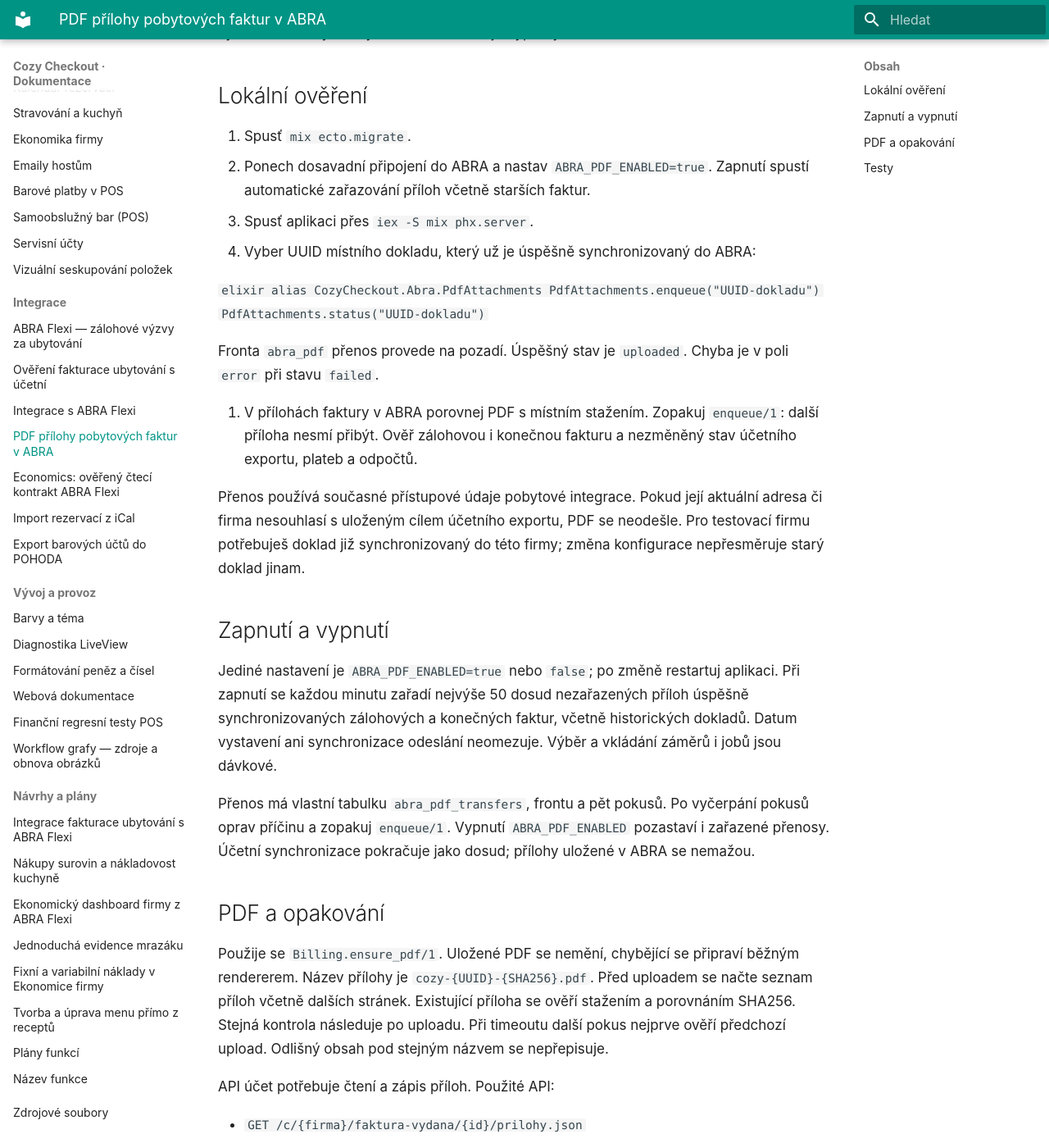
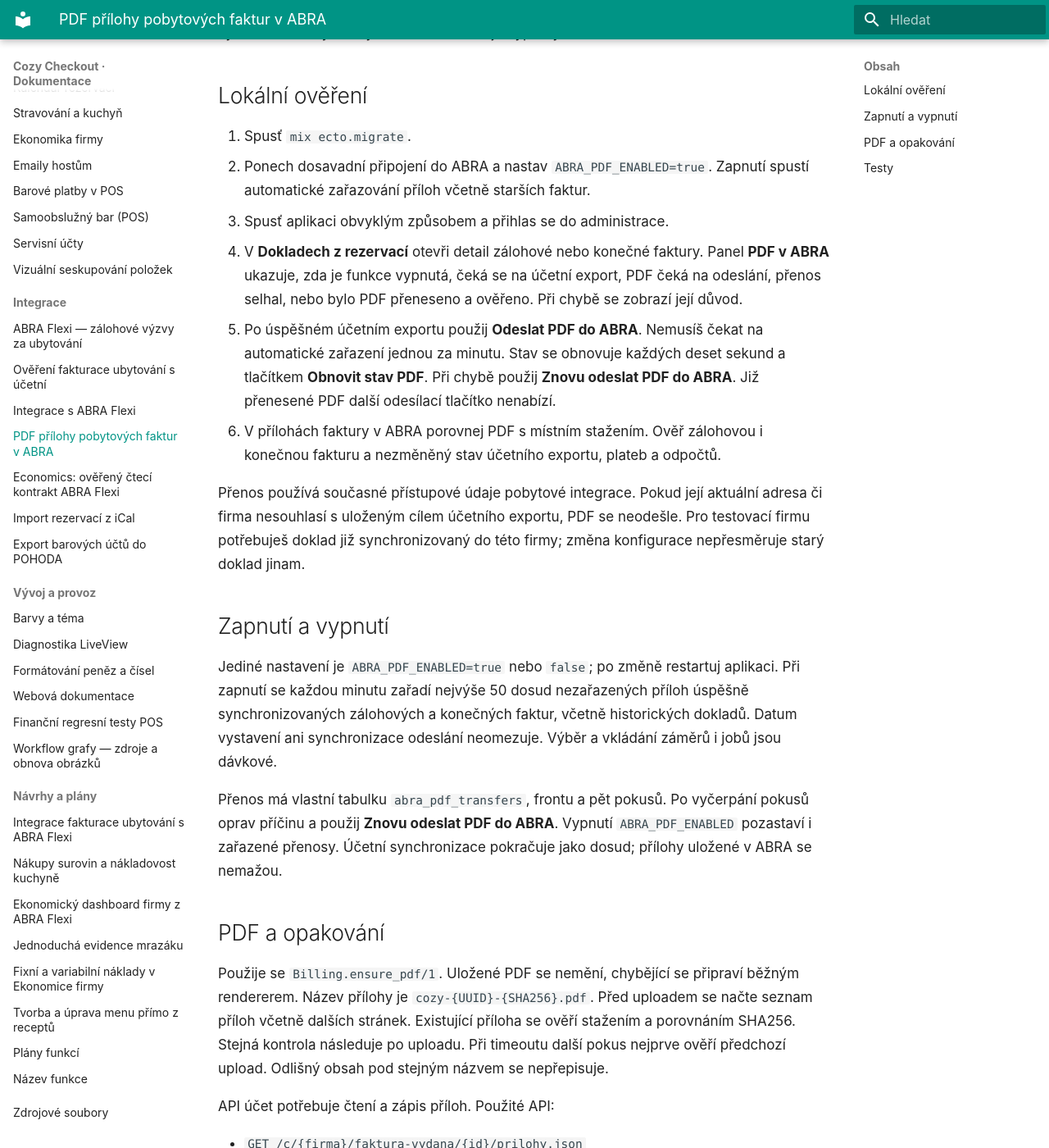
Before and after one commit to michalhorcic/cozy-checkout, an MkDocs documentation site: the page built from docs/integrations/ABRA_PDF_ATTACHMENTS.md, in a window 1280 px wide and 1400 px high, scrolled down 216 px. Shown: the whole window at 82% size. Built offline with MkDocs 1.6.1 and Material for MkDocs 9.7.7, drawn with Linux system fonts in a browser that asks for light colours; some of the changed text lies outside the part shown.

Commit message:
Show ABRA PDF status and allow delivery from invoice detail

````diff
--- a/docs/integrations/ABRA_PDF_ATTACHMENTS.md
+++ b/docs/integrations/ABRA_PDF_ATTACHMENTS.md
@@ -9,20 +9,16 @@
 1. Spusť `mix ecto.migrate`.
 2. Ponech dosavadní připojení do ABRA a nastav `ABRA_PDF_ENABLED=true`.
    Zapnutí spustí automatické zařazování příloh včetně starších faktur.
-3. Spusť aplikaci přes `iex -S mix phx.server`.
-4. Vyber UUID místního dokladu, který už je úspěšně synchronizovaný do ABRA:
-
-   ```elixir
-   alias CozyCheckout.Abra.PdfAttachments
-   PdfAttachments.enqueue("UUID-dokladu")
-   PdfAttachments.status("UUID-dokladu")
-   ```
-
-   Fronta `abra_pdf` přenos provede na pozadí. Úspěšný stav je `uploaded`.
-   Chyba je v poli `error` při stavu `failed`.
-
-5. V přílohách faktury v ABRA porovnej PDF s místním stažením. Zopakuj
-   `enqueue/1`: další příloha nesmí přibýt. Ověř zálohovou i konečnou fakturu
+3. Spusť aplikaci obvyklým způsobem a přihlas se do administrace.
+4. V **Dokladech z rezervací** otevři detail zálohové nebo konečné faktury.
+   Panel **PDF v ABRA** ukazuje, zda je funkce vypnutá, čeká se na účetní
+   export, PDF čeká na odeslání, přenos selhal, nebo bylo PDF přeneseno
+   a ověřeno. Při chybě se zobrazí její důvod.
+5. Po úspěšném účetním exportu použij **Odeslat PDF do ABRA**. Nemusíš čekat
+   na automatické zařazení jednou za minutu. Stav se obnovuje každých deset
+   sekund a tlačítkem **Obnovit stav PDF**. Při chybě použij **Znovu odeslat
+   PDF do ABRA**. Již přenesené PDF další odesílací tlačítko nenabízí.
+6. V přílohách faktury v ABRA porovnej PDF s místním stažením. Ověř zálohovou i konečnou fakturu
    a nezměněný stav účetního exportu, plateb a odpočtů.
 
 Přenos používá současné přístupové údaje pobytové integrace. Pokud její
@@ -39,7 +35,7 @@
 Výběr a vkládání záměrů i jobů jsou dávkové.
 
 Přenos má vlastní tabulku `abra_pdf_transfers`, frontu a pět pokusů.
-Po vyčerpání pokusů oprav příčinu a zopakuj `enqueue/1`. Vypnutí
+Po vyčerpání pokusů oprav příčinu a použij **Znovu odeslat PDF do ABRA**. Vypnutí
 `ABRA_PDF_ENABLED` pozastaví i zařazené přenosy. Účetní synchronizace
 pokračuje jako dosud; přílohy uložené v ABRA se nemažou.
 
@@ -67,7 +63,11 @@
 Testy používají `Req.Test`, bez skutečných účetních dokladů a uploadů.
 Pokrývají původní PDF, ověření obsahu, timeout a opakování, chyby oprávnění,
 změnu cíle, vypnutí, stránkování, zahrnutí historických dokladů a zachování účetního exportu.
+LiveView testy ověřují stav a akce v detailu dokladu, obnovování stavu,
+opakování chyby, blokování vypnuté funkce i nedokončeného účetního exportu
+a přístup pouze po správním přihlášení.
 
 ```sh
 mix test test/cozy_checkout/financial/abra_pdf_attachments_test.exs
+mix test test/cozy_checkout_web/billing_pdf_live_test.exs
 ```
````
Also changed, not shown: 2 other files.
